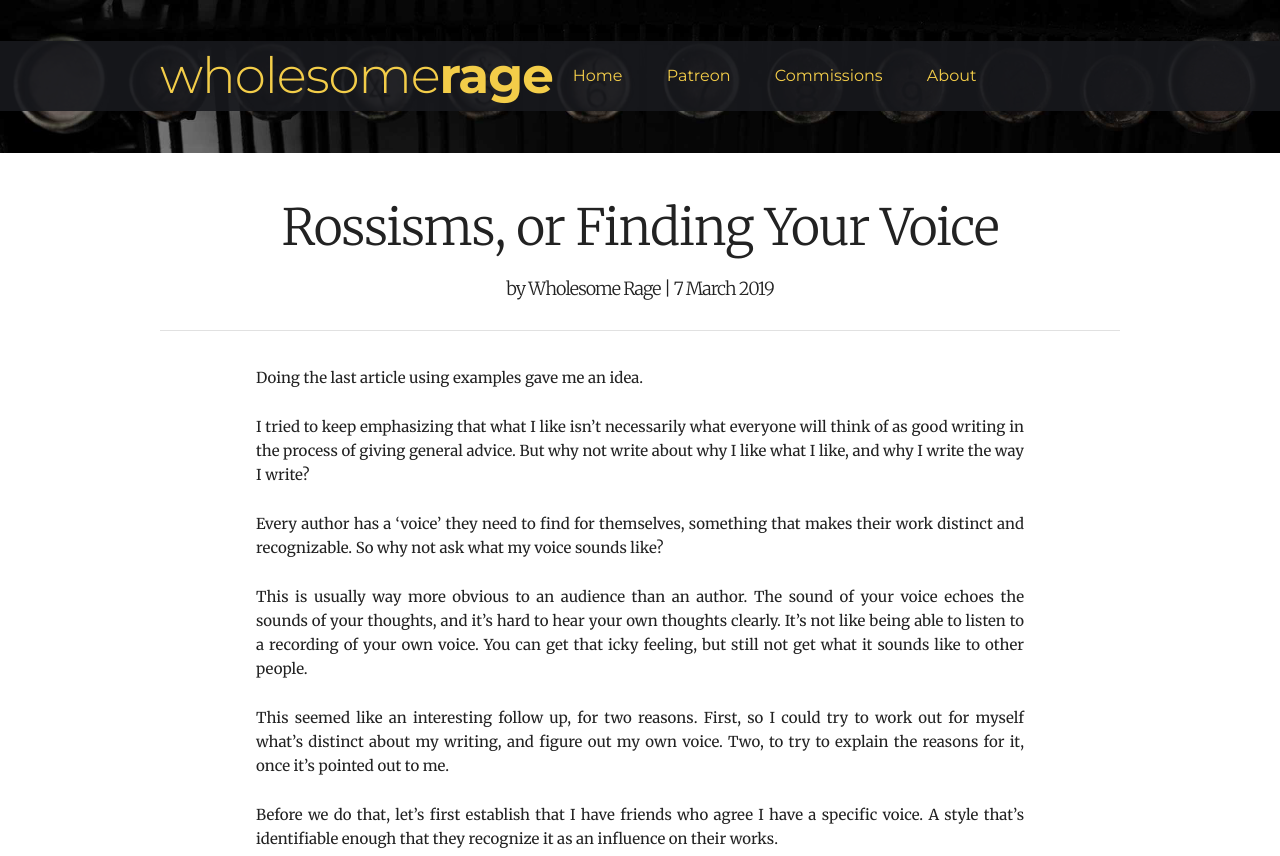
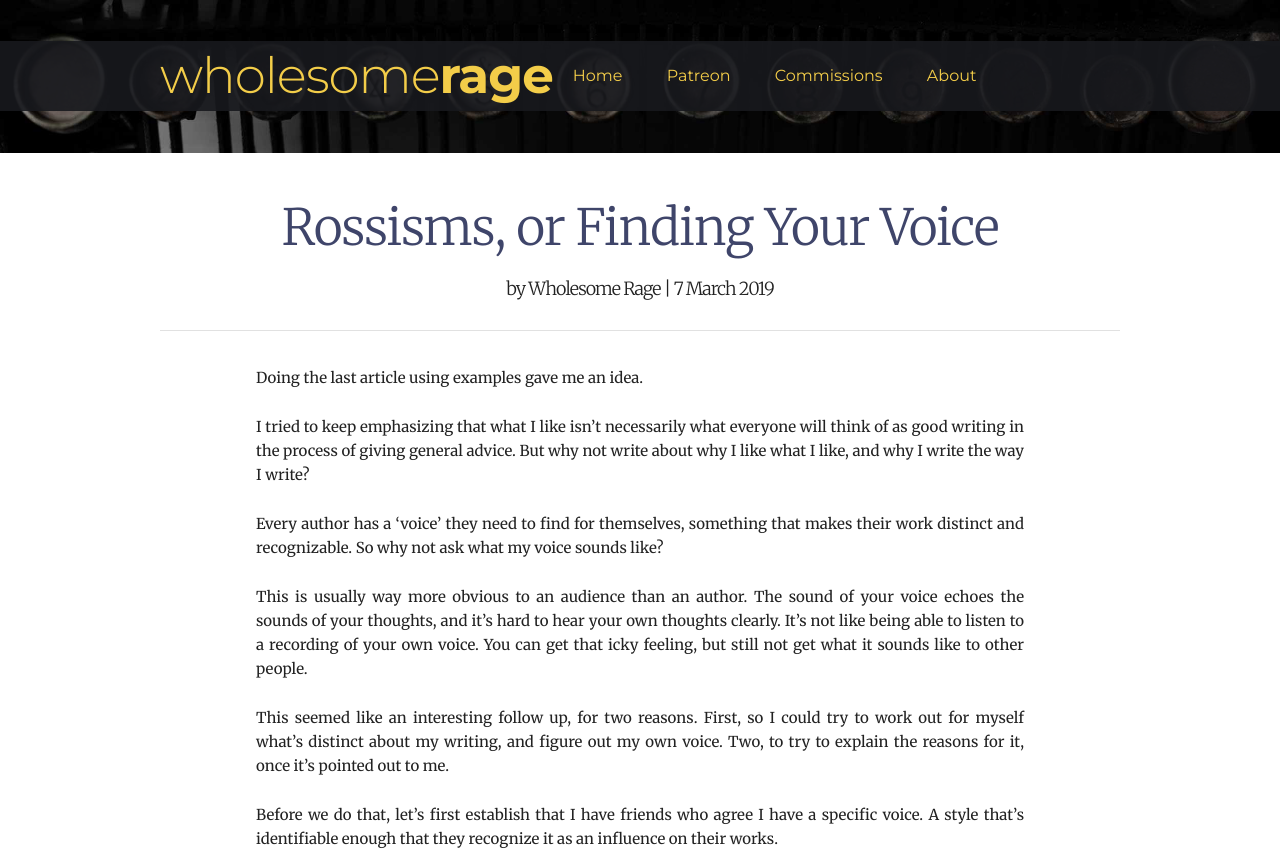
Before and after one commit to WholesomeRage/WholesomeRage.github.io, a Jekyll site: the page built from _posts/2019-03-07-rossisms-or-finding-your-voice.markdown, in a window 1280 px wide. Shown: the top 856 px of the page. Built offline with Jekyll 4.4.1, drawn with Linux system fonts in a browser that asks for light colours; nearby versions of some CDN libraries; grey boxes are pictures that could not be loaded.

Commit message:
Changed styling slightly

```diff
--- a/_layouts/home.html
+++ b/_layouts/home.html
@@ -11,7 +11,7 @@ layout: "default"
 
                 {{ post.excerpt }}
 
-                <a href="{{ post.url }}" class="button">Continue reading ...</a>
+                <center><a href="{{ post.url }}" class="button">Continue reading ...</a></center>
                 <hr>
             {% endfor %}
         </div>
--- a/_sass/main.scss
+++ b/_sass/main.scss
@@ -121,6 +121,7 @@ div.article {
     h1 {
         text-align: center;
         font-size: 50px;
+        color: #3F456A;
     }
     h2 {
         text-align: center;
```
